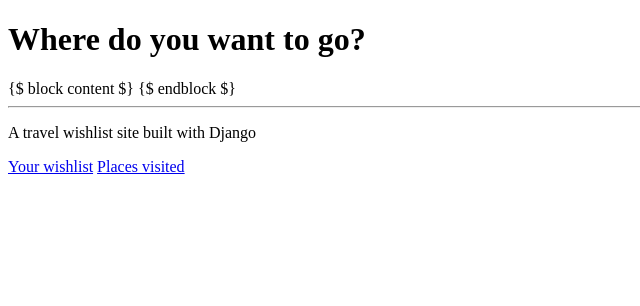
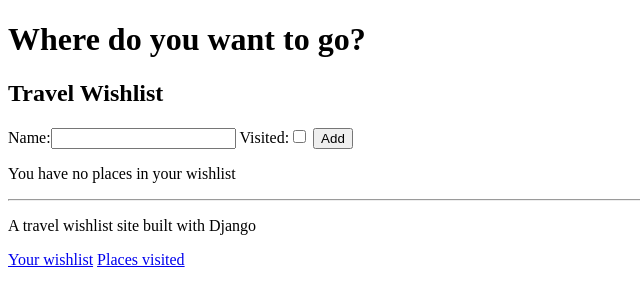
Before and after one commit to travelingspace/django_wishlist, a Django app: page / in a window 1280 px wide. Shown: the top 306 px of the page, without its empty margins (0-640 px from the left). Run offline with Django 3.2, Linux system fonts and the light colour scheme; data that the repository does not hold is empty.

Commit message:
fixed base template issue - syntax for block cont

```diff
--- a/wishlist/travel_wishlist/templates/travel_wishlist/base.html
+++ b/wishlist/travel_wishlist/templates/travel_wishlist/base.html
@@ -8,8 +8,8 @@
 
     <h1>Where do you want to go?</h1>
 
-            {$ block content $}
-            {$ endblock $}
+        {% block content %}
+        {% endblock %}
 
     <hr>
 
--- a/wishlist/travel_wishlist/templates/travel_wishlist/visited.html
+++ b/wishlist/travel_wishlist/templates/travel_wishlist/visited.html
@@ -17,8 +17,4 @@
 
 {% endif %}
 
-<p>
-    <a href="{% url 'place_list' %}">Places you want to visit</a>
-</p>
-
- {% endblock %}
+{% endblock %}
```
Lines whose indentation alone changed are shown as unchanged.
